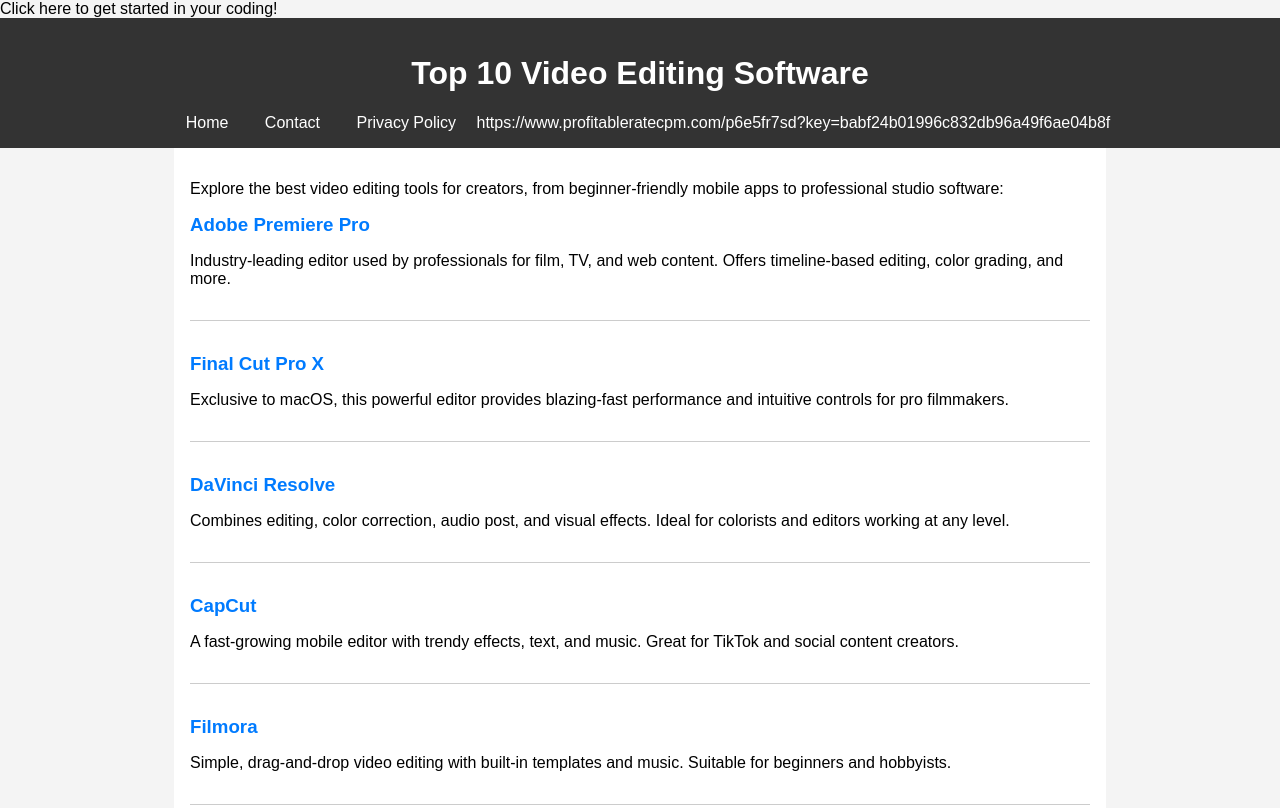
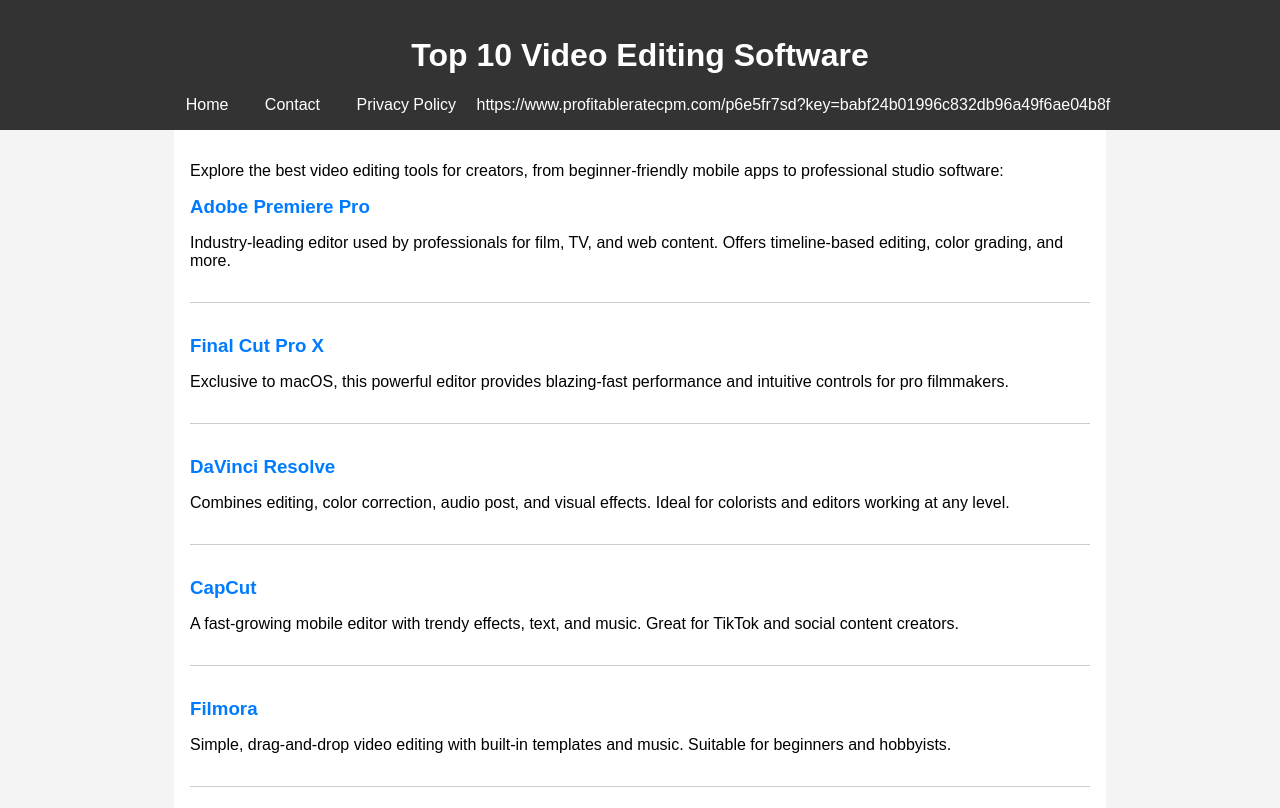
Before and after one commit to olpon123456/Devlinks, a plain HTML site: page index.html in a window 1280 px wide. Shown: the top 808 px of the page. Drawn offline with Linux system fonts and the light colour scheme.

Commit message:
Update index.html

```diff
--- a/index.html
+++ b/index.html
@@ -32,12 +32,7 @@
     }
   </style>
 
-<a
 <script type='text/javascript' src='//pl26843694.profitableratecpm.com/bc/f1/ea/bcf1eac15fe71f6a755ae7c4192c6851.js'></script>
-Click here to get started in your coding!
-</a>
-
-
 
 </head>
 <body>
```
